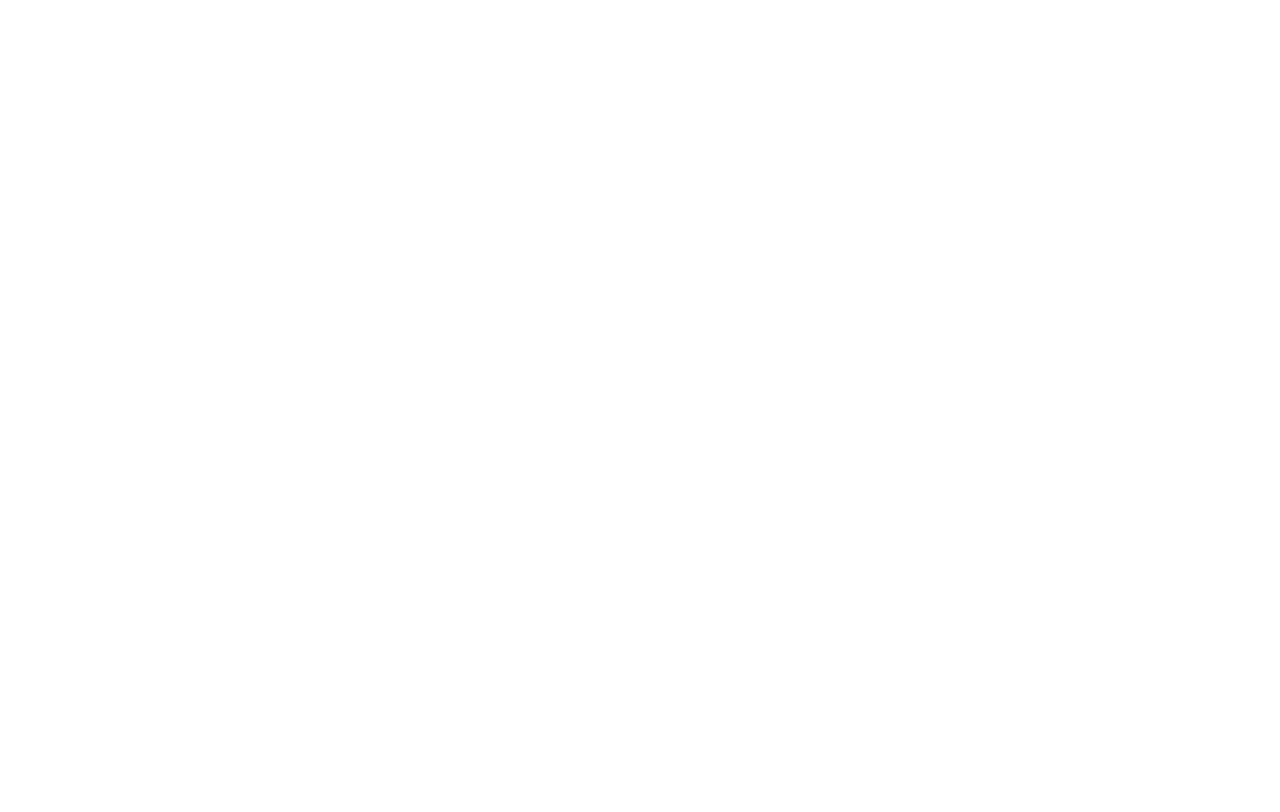
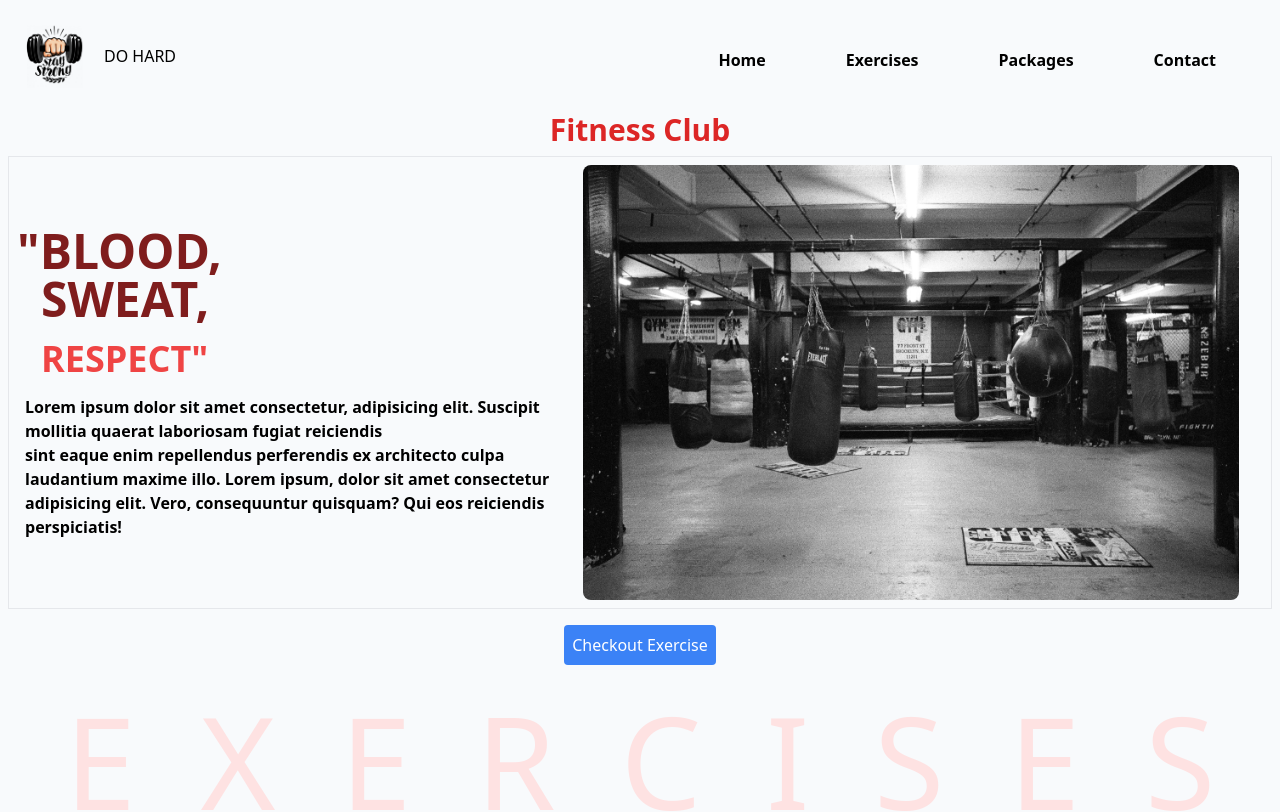
Before and after one commit to krishnaprasad2098/bro_gym, a React (Create React App) app: page / in a window 1280 px wide. Shown: the top 812 px of the page. Built offline with nearby package versions, Linux system fonts and the light colour scheme.

Commit message:
removed comments.

```diff
--- a/src/App.js
+++ b/src/App.js
@@ -1,20 +1,15 @@
 import React from "react";
-import { Route, Routes } from "react-router-dom";
 import Home from "./pages/Home";
-import ExerciseDetail from "./pages/ExerciseDetail";
 import Navbar from "./components/Navbar";
 import Footer from "./components/Footer";
-import { BrowserRouter } from "react-router-dom";
 
 const App = () => {
   return (
-    <BrowserRouter basename="/bro_gym">
-      <div className="m-auto bg-slate-50">
-        <Navbar />
-        <Home />
-        <Footer />
-      </div>
-    </BrowserRouter>
+    <div className="m-auto bg-slate-50">
+      <Navbar />
+      <Home />
+      <Footer />
+    </div>
   );
 };
 
```
